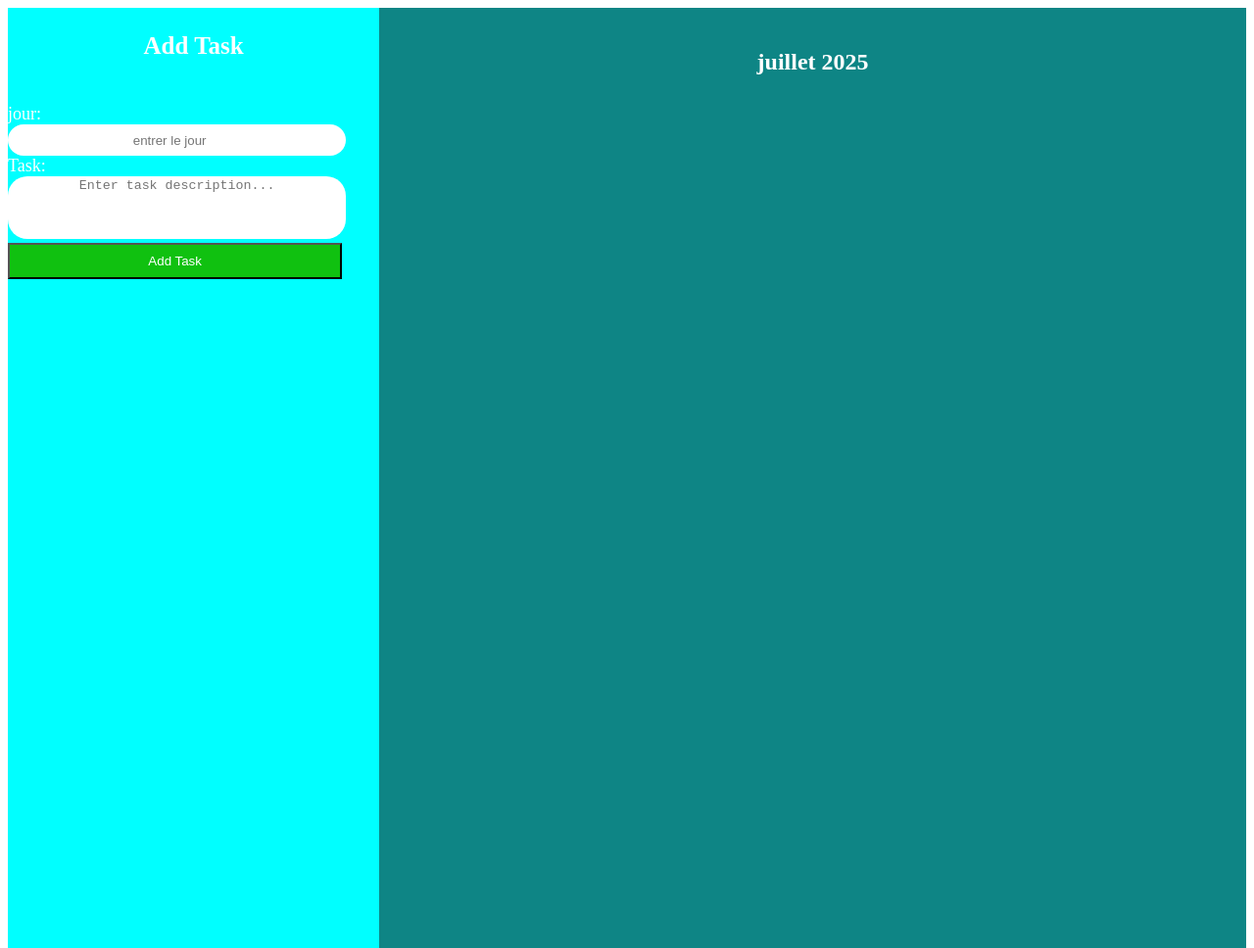
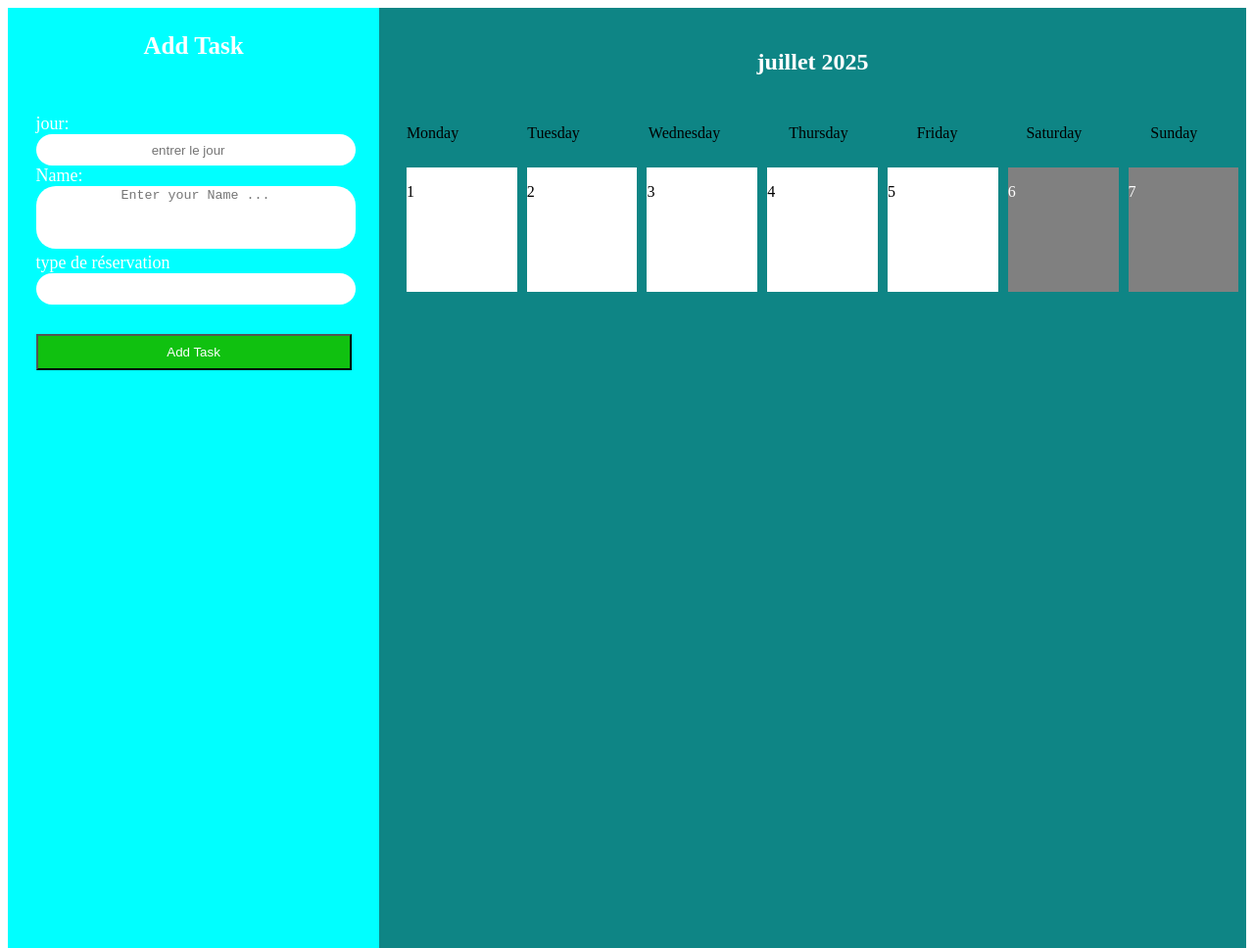
Before and after one commit to Mouadelhiloufi/Plateform-de-reservation, a plain HTML site: page index.html in a window 1280 px wide. Shown: the whole page at 98% size. Drawn offline with Linux system fonts and the light colour scheme; some packages are replaced by stand-ins of ours; a script that the page names is missing.

Commit message:
style: update layout and input styles for task management interface

```diff
--- a/assets/css/style.css
+++ b/assets/css/style.css
@@ -15,7 +15,8 @@
     background-color: aqua;
     display: flex;
     flex-direction: column;
-    gap: 20px;
+    align-items: center;
+    gap: 30px;
     height: 120vh;
 }
 
@@ -40,14 +41,14 @@
     font-size: large;
 }
 
-.dateInput input {
-    width: 90%;
+.Input input {
+    width: 100%;
     border: none;
     border-radius: 20px;
     height: 30px;
 }
 
-.dateInput input::placeholder {
+.Input input::placeholder {
     text-align: center;
 }
 
@@ -59,7 +60,7 @@
 
 .taskInput textarea {
     resize: none;
-    width: 90%;
+    width: 100%;
     border: none;
     border-radius: 20px;
     height: 60px;
@@ -70,9 +71,10 @@
 }
 
 #Add_task {
-    align-self: center;
+    margin-top: 30px;
+
     height: 37px;
-    width: 90%;
+    width: 100%;
     background-color: rgb(16, 193, 16);
     color: white;
 }
@@ -117,18 +119,46 @@
 }
 
 .card {
+    min-height: 100px;
+    padding-left: 10%;
+    padding-top: 24%;
+    background-color: #fff;
 
-    padding: 10px;
-    background-color: #fff;
-    overflow-y: auto;
+    position: relative;
 
 
 
 }
-.P_card{
-    color: blue;
-    overflow-y: auto;
+.PCard{
+
+    overflow-x: scroll;
+
+    cursor: pointer;
+
+}
+.card p{
+    width: 100%;
+}
+.P_card1,.P_card2,.P_card3,.P_card4,.P_card5{
+    color: black;
+
+    position: absolute;
+    top: 0%;
+    left:0%;
+}
+.P_card6,.P_card7{
+
+    position: absolute;
+    top:0%;
+    left:0%;
+    color: white;
 }
 .P_element{
     color:red;
 }
+#p6{
+    background-color: grey;
+}
+#p7{
+    background-color: grey;
+}
--- a/assets/js/script.js
+++ b/assets/js/script.js
@@ -28,9 +28,9 @@ for (let i = 0; i < 7; i++) {
 
     let content = `
 
-      <div class="card" id="${i + 1}">
+      <div class="card" id="p${i + 1}">
 
-                                <p class="P_card">${i + 1}</p>
+                                <p class="P_card${i+1}"> ${i + 1}</p>
                             </div>
 
                             `
@@ -47,15 +47,15 @@ form.addEventListener('submit', function (e) {
     let inputDate = document.getElementById("inputDate").value
     let txt_content = document.getElementById("taskText").value
     let cards=document.querySelectorAll(".card");
-    console.log(cards);
+
     //   let inputDay = document.getElementById("inputDay").value
 
 
 
 
 
-    let regex = /^[A-Za-z0-9 "]+$/;
-    if (!regex.test(txt_content)||) {
+    let regex = /^[A-Za-z "]+$/;
+    if (!regex.test(txt_content)||inputDate>7) {
         Swal.fire({
             icon: "error",
             title: "Oops...",
@@ -64,28 +64,17 @@ form.addEventListener('submit', function (e) {
 
     }
     else{
-
-    const dayContainer=document.getElementById(`${inputDate}`);
-    let pElement = document.createElement("p");
-    pElement.className="P_element"
-    pElement.textContent=txt_content;
-    dayContainer.appendChild(pElement)
-    }
+        const containerDay=document.getElementById(`p${inputDate}`);
+        let P_card=document.createElement("p");
+        P_card.className="PCard";
+        P_card.textContent=  txt_content;
+        containerDay.appendChild(P_card);
 
 
 
 
-
-
-
-
-
-
-
-
-
-
-
-
-
-})
+         P_card.addEventListener('click', function(e) {
+            P_card.remove(); // supprime l'élément lui-même
+        });
+    }
+});
--- a/index.html
+++ b/index.html
@@ -18,12 +18,20 @@
                 <div class="first_box">
                     <h3>Add Task</h3>
                     <form class="taskInput">
-                    <div class="dateInput">
+                    <div class="Input">
+
                         <label for="inputDate">jour:</label>
                         <input type="number" placeholder="entrer le jour" id="inputDate" min="1" max="31">
                     </div>
-                        <label for="taskText">Task:</label>
-                        <textarea id="taskText"  placeholder="Enter task description..."></textarea>
+                    <div class="Input">
+                        <label for="taskText">Name:</label>
+                        <textarea id="taskText"  placeholder="Enter your Name ..."></textarea>
+                        </div>
+
+                        <div class="Input">
+                        <label for="typeReservation">type de réservation</label>
+                        <input type="select">
+                        </div>
 
 
 
```
